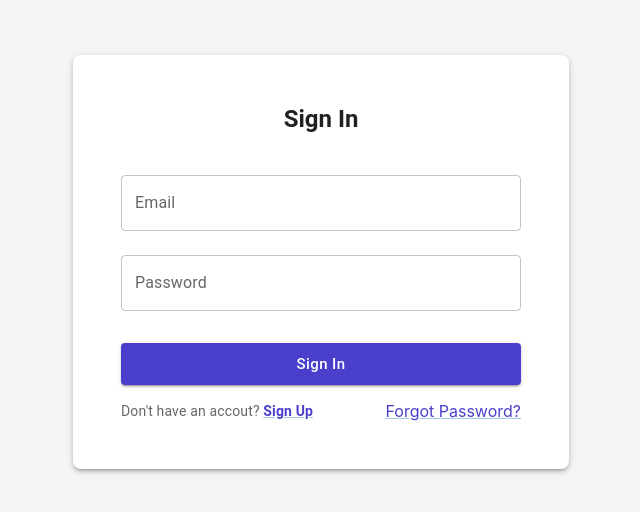
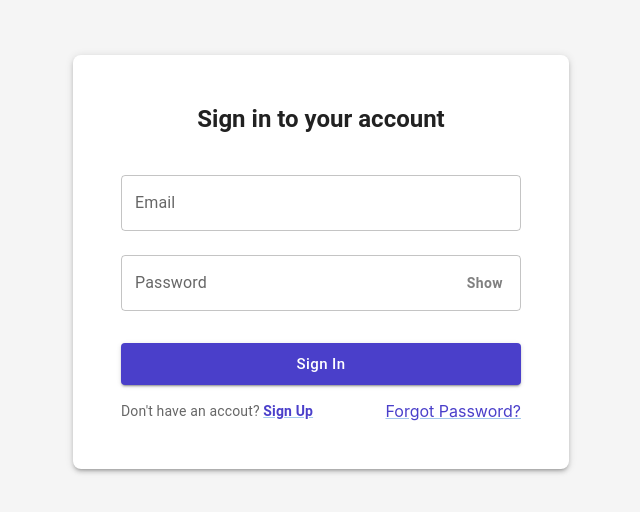
Before and after one commit to DanXuuuuu/shopping-management-project, a React (Create React App) app in the folder frontend/: page /signin in a window 1280 px wide. Shown: the part 154-666 px from the top of the page, without its empty margins (319-959 px from the left). Built offline with nearby package versions, Linux system fonts and the light colour scheme; some icons are missing.

Commit message:
update the frontend title

```diff
--- a/frontend/src/components/auth/AuthForm.jsx
+++ b/frontend/src/components/auth/AuthForm.jsx
@@ -54,6 +54,14 @@ const AuthForm = ({title, submitText, fields, onSubmit}) => {
             onSubmit(formData);
         }
     }
+// change the status to show/hide
+    const handleTogglePassword = (fieldName) =>{
+        setShowPassword({
+            ...showPassword,
+            [fieldName]: !showPassword[fieldName]
+        });
+    };
+
     // X button
      const handleClose = () => {
         navigate('/');
@@ -115,8 +123,12 @@ const AuthForm = ({title, submitText, fields, onSubmit}) => {
                 fullWidth
                 margin="normal"
                 label={field.name.charAt(0).toUpperCase()+ field.name.slice(1)}
+               // if it's password type & click the show button, changed to 'text'
+                type={(field.type === 'password' && showPassword[field.name])
+                    ?'text'
+                    : field.type
 
-                type={field.type}
+                }
                 name={field.name}
 
                 // controller components
@@ -126,7 +138,30 @@ const AuthForm = ({title, submitText, fields, onSubmit}) => {
                 error={!!errors[field.name]}
 
                 helperText={errors[field.name]}
+                // show /hide button
+                  InputProps ={
+                    field.type === 'password' && {
+                        endAdornment: (
+                            <Button
+                            onClick={()=> handleTogglePassword(field.name)}
+                             sx={{
+                                                    minWidth: 'auto',
+                                                    textTransform: 'none',
+                                                    color: 'grey',
+                                                    fontWeight: 600,
+                                                    padding: '4px 4px',
+                                                    '&:hover': {
+                                                        backgroundColor: 'transparent',
+                                                        textDecoration: 'underline'
+                                                    }
+                                                }}
 
+                            >
+                                { showPassword[field.name] ? 'Hide' : 'Show'}
+                            </Button>
+                        )
+                    }
+                  }
                 />
 
                </div>
@@ -150,7 +185,7 @@ const AuthForm = ({title, submitText, fields, onSubmit}) => {
                  }
                  >{ submitText }</Button>
                     {/* for the Sign In bottom link */}
-                    {title === 'Sign In' && (
+                    {title === 'Sign in to your account' && (
                         <Box sx={{ mt:2,
                             display:'flex',
                             justifyContent:'space-between',
@@ -190,7 +225,7 @@ const AuthForm = ({title, submitText, fields, onSubmit}) => {
 
                     )}
                     {/* for the Sign In bottom link */}
-                {title === 'Sign Up' && (
+                {title === 'Sign up an account' && (
                     <Typography variant="body2"
                         color="textSecondary"
                         sx={{ textAlign: 'center', mt: 2 }}
@@ -206,11 +241,6 @@ const AuthForm = ({title, submitText, fields, onSubmit}) => {
                     </Typography>
                 )}
 
-
-
-
-
-
             </form>
            </Paper>
         </Box>
--- a/frontend/src/pages/auth/SignIn.jsx
+++ b/frontend/src/pages/auth/SignIn.jsx
@@ -35,7 +35,7 @@ const SignIn = () =>{
 
     return (
         <AuthForm
-        title="Sign In"
+        title="Sign in to your account"
         submitText="Sign In"
         fields={[
             {name: 'email', type: 'email'},
--- a/frontend/src/pages/auth/SignUp.jsx
+++ b/frontend/src/pages/auth/SignUp.jsx
@@ -29,7 +29,7 @@ const SignUp = () =>{
     }
     return (
        <AuthForm
-       title="Sign Up"
+       title="Sign up an account"
        submitText="Create account"
        fields={[
         {name:'username', type:'text'},
```
